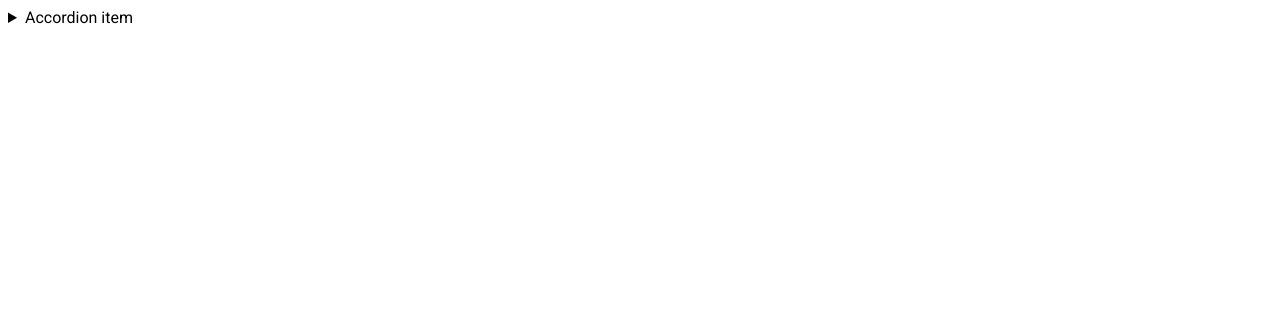
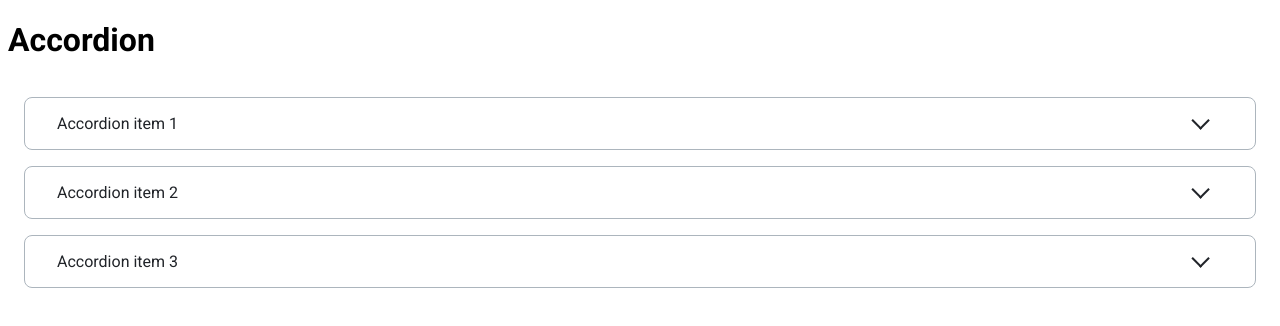
Before and after one commit to js-tasks-ru/htmlcss-20211021_mostikjun, a website: page 03-lection1/02-accordion/index.html in a window 1280 px wide. Drawn offline with Linux system fonts and the light colour scheme.

Commit message:
Added accordion CSS and sample page.

```diff
--- a/03-lection1/02-accordion/accordion.css
+++ b/03-lection1/02-accordion/accordion.css
@@ -1 +1,52 @@
-/* Стилизация аккордеона */
+.accordion {
+  align-items: stretch;
+  box-sizing: border-box;
+  display: flex;
+  flex-direction: column;
+  gap: 1rem;
+  padding: 1rem;
+}
+
+.accordion__item {
+  border: 0.1rem solid var(--gray-3);
+  border-radius: 0.5rem;
+  box-sizing: border-box;
+  padding: 1rem 3rem 1rem 2rem;
+}
+
+.accordion__item[open] {
+  padding: 1rem 3rem 2rem 2rem;
+}
+
+.accordion__summary {
+  color: var(--black);
+  font-size: 1rem;
+  font-weight: 400;
+  list-style-type: none;
+}
+
+.accordion__item[open] > summary::after {
+  content: '';
+  border: solid var(--black);
+  border-width: 0 0.125rem 0.125rem 0;
+  float: right;
+  padding: 0.35rem;
+  transform: translateY(0.5rem) rotate(225deg);
+}
+
+.accordion__item:not([open]) > summary::after {
+  content: '';
+  border: solid var(--black);
+  border-width: 0 0.125rem 0.125rem 0;
+  float: right;
+  padding: 0.35rem;
+  transform: rotate(45deg);
+}
+
+.accordion__details {
+  color: var(--gray-4);
+  font-size: 1rem;
+  font-weight: 400;
+  margin: 0;
+  padding: 1rem 0 0 0;
+}
--- a/03-lection1/02-accordion/index.html
+++ b/03-lection1/02-accordion/index.html
@@ -1,18 +1,41 @@
 <!DOCTYPE html>
-<!-- Страница с аккордеоном -->
 <html lang="ru">
-    <head>
-        <link rel="stylesheet" href="../../assets/css/main.css">
-        <link rel="stylesheet" href="./accordion.css">
-    </head>
-    <body>
-        <details>
-            <summary>
-                Accordion item
-            </summary>
-            <p>
-                Hidden content
-            </p>
+  <head>
+    <meta charset="UTF-8" />
+    <link rel="stylesheet" href="../../assets/css/main.css" />
+    <link rel="stylesheet" href="./accordion.css" />
+  </head>
+  <body>
+    <header>
+      <h1>Accordion</h1>
+    </header>
+    <main>
+      <div class="accordion">
+        <details class="accordion__item">
+          <summary class="accordion__summary">Accordion item 1</summary>
+          <p class="accordion__details">
+            Amet minim mollit non deserunt ullamco est sit aliqua dolor do amet
+            sint. Velit officia consequat duis enim velit mollit. Exercitation
+            veniam consequat sunt nostrud amet.
+          </p>
         </details>
-    </body>
+        <details class="accordion__item">
+          <summary class="accordion__summary">Accordion item 2</summary>
+          <p class="accordion__details">
+            Amet minim mollit non deserunt ullamco est sit aliqua dolor do amet
+            sint. Velit officia consequat duis enim velit mollit. Exercitation
+            veniam consequat sunt nostrud amet.
+          </p>
+        </details>
+        <details class="accordion__item">
+          <summary class="accordion__summary">Accordion item 3</summary>
+          <p class="accordion__details">
+            Amet minim mollit non deserunt ullamco est sit aliqua dolor do amet
+            sint. Velit officia consequat duis enim velit mollit. Exercitation
+            veniam consequat sunt nostrud amet.
+          </p>
+        </details>
+      </div>
+    </main>
+  </body>
 </html>
--- a/assets/css/main.css
+++ b/assets/css/main.css
@@ -3,14 +3,14 @@
 :root {
   --white: #ffffff;
   --black: #212429;
-    --pink: #F784AD;
-    --purple: #7048E8;
-    --blue: #374FC7;
-    --red: #F03D3E;
-    --grey-1: #F8F9FA;
-    --grey-2: #DDE2E5;
-    --grey-3: #ACB5BD;
-    --grey-4: #495057;
+  --pink: #f784ad;
+  --purple: #7048e8;
+  --blue: #374fc7;
+  --red: #f03d3e;
+  --gray-1: #f8f9fa;
+  --gray-2: #dde2e5;
+  --gray-3: #acb5bd;
+  --gray-4: #495057;
 
   --error: var(--red);
   --success: var(--blue);
```
Lines whose indentation alone changed are shown as unchanged.
